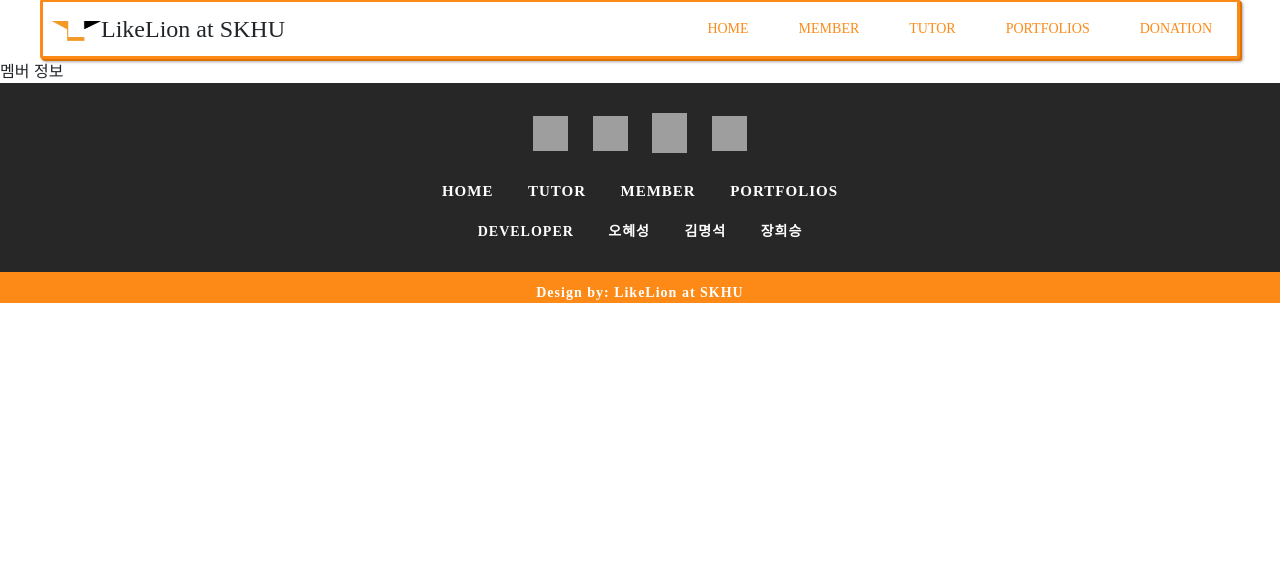
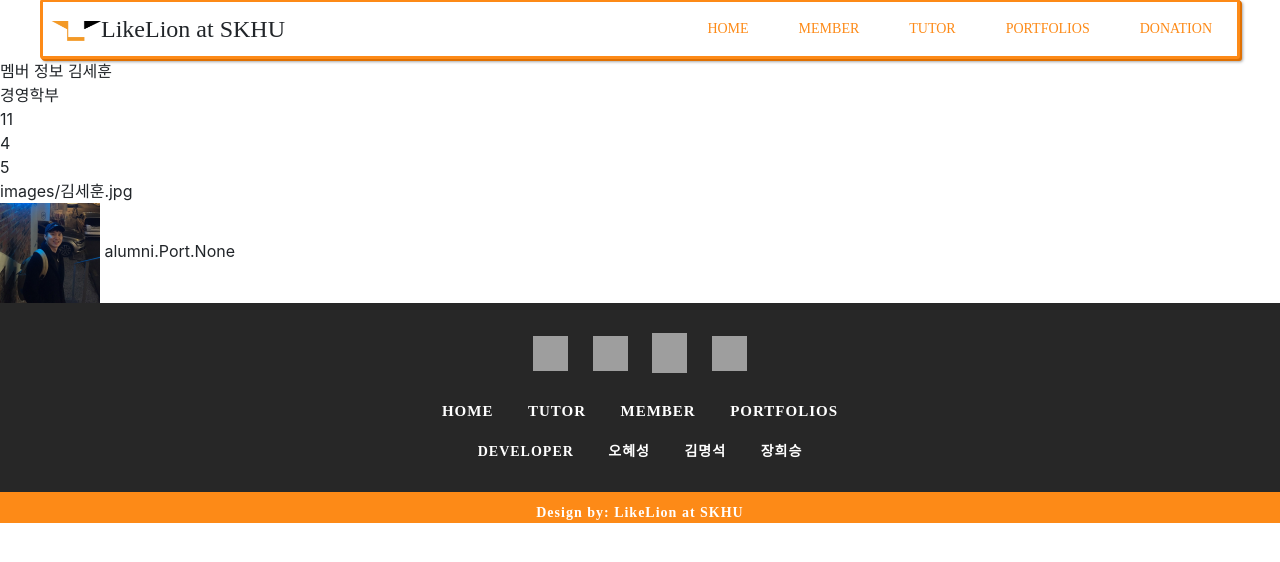
Before and after one commit to audtjr9514/SKHU_LikeLion_Alumni_Ver_Django, a Django app: page /member in a window 1280 px wide. Shown: the part 33-595 px from the top of the page. Run offline with Django 3.2, Linux system fonts and the light colour scheme; data comes from the database, SQL or seed files in the repository; some libraries are stand-ins or nearby versions; some web fonts are replaced; grey boxes are pictures that could not be loaded.

Commit message:
19.06.20 _ Model 수정 및 데이터 추가

```diff
--- a/project/alumni/models.py
+++ b/project/alumni/models.py
@@ -7,22 +7,21 @@ class Term(models.Model):
 
 # 회원 정보
 class Member(models.Model):
-    name = models.CharField(max_length=10) # 이름
-    major = models.CharField(max_length=15) # 학과
-    Enter_year = models.IntegerField() # 입학년도
-    term = models.OneToOneField(Term, on_delete=models.CASCADE, related_name="terms") # 활동한 기수
-    tutor = models.ManyToManyField(Term, related_name="tutors") # 운영진 기수
+    name = models.CharField(max_length=10)          # 이름
+    major = models.CharField(max_length=15)         # 학과
+    Enter_year = models.IntegerField()              # 입학년도
+    enter_term = models.OneToOneField('Term', on_delete=models.CASCADE) # 활동한 기수
+    tutor = models.ManyToManyField('Term', related_name="tutors") # 운영진 기수
     # 한 회원이 여러번의 운영진을 할 수 있고, 한 기수에 여러명이 있을 수 있다.
-    image = models.IntegerField(null=True) # 사진
+    image = models.CharField(max_length=30)         # 사진
     portfolio = models.ManyToManyField('Port', blank=True)
     def __str__(self):
         return self.name
 
 
 class Port(models.Model):
-    title = models.CharField(max_length=30) # 제목
-    Content = models.TextField()            # 내용
-    Image = models.IntegerField()           # 사진
-
+    title = models.CharField(max_length=30)         # 제목
+    Content = models.TextField()                    # 내용
+    Image = models.CharField(max_length=30)  # 사진
     def __str__(self):
         return self.title
--- a/project/alumni/templates/index.html
+++ b/project/alumni/templates/index.html
@@ -21,7 +21,7 @@
           </div>
         </div>
         <div class="carousel-item">
-          <img class="second-slide" src="{% static '' %}images/main2.png" alt="Second slide">
+          <img class="second-slide" src="{% static 'images/main2.png' %}" alt="Second slide">
           <div class="container">
             <div class="carousel-caption text-left">
               <h1>6기 전체 해커톤</h1>
--- a/project/alumni/templates/layout.html
+++ b/project/alumni/templates/layout.html
@@ -213,7 +213,7 @@
         <ul>
           <li><a href="#">Developer</a></li>
           <li><a href="https://github.com/hyesungoh" target="_blank">오혜성</a></li>
-          <li><a href="https://github.com/myeongs14" target="_blank">김명석</a></li>
+          <li><a href="https://github.com/audtjr9514" target="_blank">김명석</a></li>
           <li><a href="https://github.com/jangheeseung" target="_blank">장희승</a></li>
         </ul>
       </div>
--- a/project/alumni/templates/members.html
+++ b/project/alumni/templates/members.html
@@ -3,4 +3,16 @@
 
 {% block content %}
 멤버 정보
+{% for member in members %}
+{{member.name}} <br>
+{{member.major}} <br>
+{{member.Enter_year}} <br>
+{{member.enter_term}} <br>
+{{member.tutor.first}} <br>
+{{member.image}} <br>
+<img width=100px, height=100px src="static/{{member.image}}">
+{% comment %} <img width=100px, height=100px src="{% static {{member.image}} %}"> {% endcomment %}
+{% comment %} {% static '{{member.image}}' %} <br> {% endcomment %}
+{{member.portfolio}} <br>
+{% endfor %}
 {% endblock %}
--- a/project/alumni/views.py
+++ b/project/alumni/views.py
@@ -8,7 +8,9 @@ def index(request):
 
 # 현재까지 멋쟁이 사자처럼의 회원
 def members(request):
-    return render(request, 'members.html')
+    members = Member.objects.all()
+    terms = Term.objects.all()
+    return render(request, 'members.html',{'members':members})
 
 # 현재까지 멋쟁이 사자처럼의 운영진
 def tutors(request):
```
Also changed, not shown: project/alumni/migrations/0001_initial.py, project/db.sqlite3.
